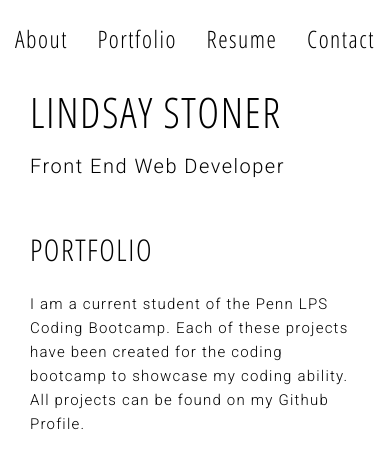
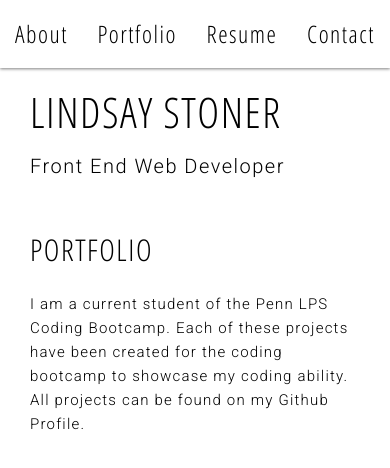
Before and after one commit to lindsaybstoner/Portfolio, a plain HTML site: page index.html in a window 390 px wide. Shown: the top 468 px of the page. Drawn offline with nearby package versions, Linux system fonts and the light colour scheme.

Commit message:
add drop shadow

```diff
--- a/assets/css/portfolio.css
+++ b/assets/css/portfolio.css
@@ -12,13 +12,13 @@ img {
      padding: 0px;
      background: white;
      font-size: 24px;
-     /* box-shadow: 0px 1px 3px grey; */
+     box-shadow: 0px 1px 3px grey;
     }
 
     nav ul {
      display: flex;
      justify-content: space-between;
-     margin: 15px;
+     margin: 10px 15px;
     }
 
     .information {
--- a/assets/css/style.css
+++ b/assets/css/style.css
@@ -103,13 +103,13 @@ i {
    padding: 0px;
    background: white;
    font-size: 24px;
-   /* box-shadow: 0px 1px 3px grey; */
+   box-shadow: 0px 1px 3px grey;
   }
 
   nav ul {
    display: flex;
    justify-content: space-between;
-   margin: 15px;
+   margin: 10px 15px;
   }
 
   .information {
```
